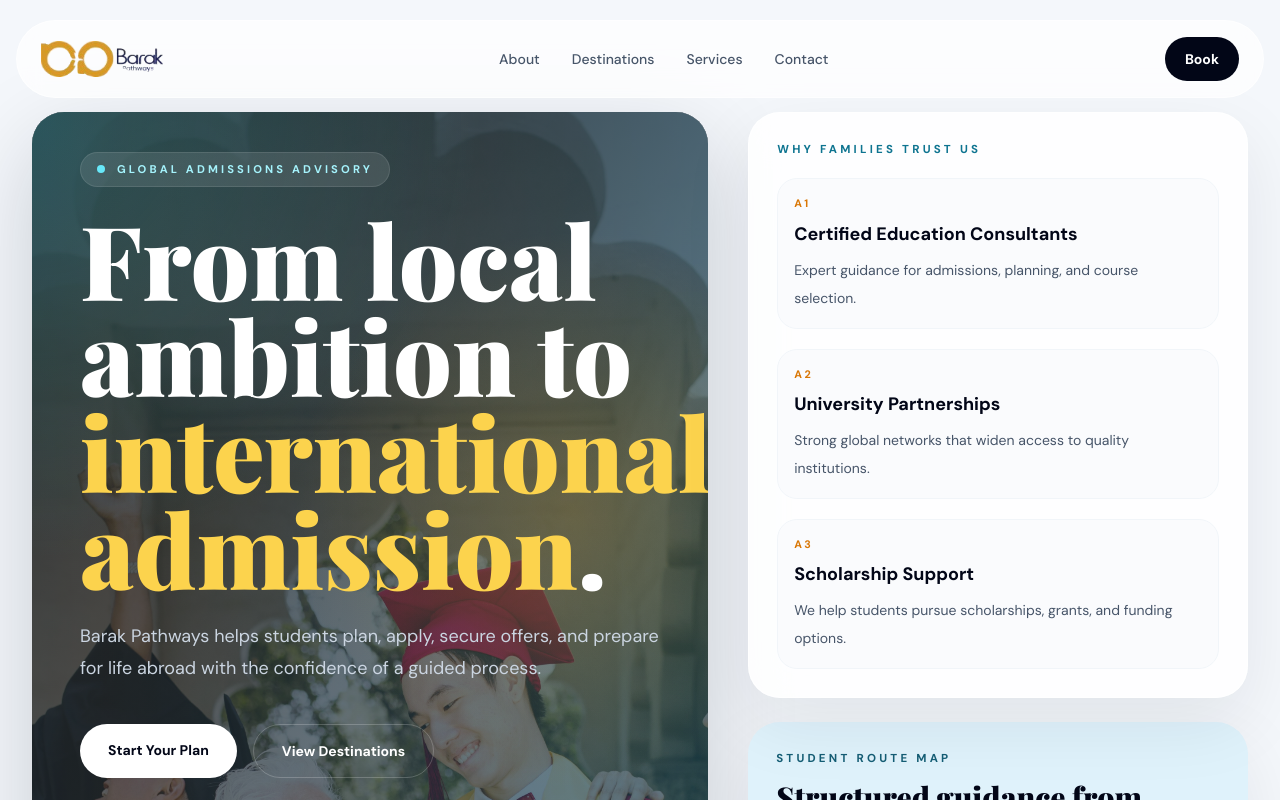
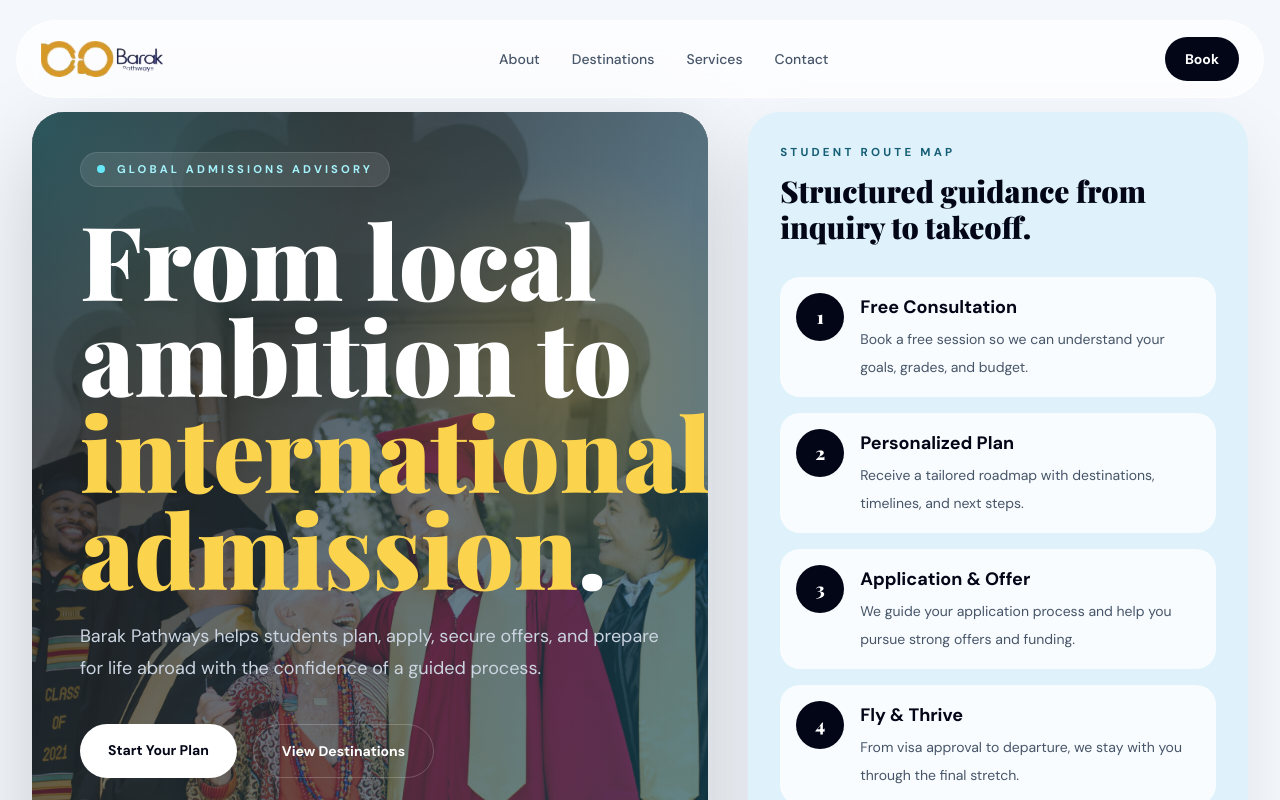
Before and after one commit to Calvis123/ads, a React (Vite) app: page / in a window 1280 px wide. Shown: the top 800 px of the page. Built offline with nearby package versions, Linux system fonts and the light colour scheme.

Commit message:
Simplify hero: remove trust cards, expand route map

```diff
--- a/src/App.jsx
+++ b/src/App.jsx
@@ -340,23 +340,13 @@ export default function App() {
               </div>
             </Reveal>
 
-            <Reveal delay={140} className="grid gap-6">
-              <div className="rounded-[2rem] border border-white/70 bg-white/85 p-7 shadow-[0_25px_70px_rgba(15,23,42,0.08)] backdrop-blur-xl">
-                <div className="text-[0.72rem] font-bold uppercase tracking-[0.28em] text-cyan-700">Why families trust us</div>
-                <div className="mt-5 space-y-5">
-                  {aboutPoints.map((point) => (
-                    <div key={point.title} className="rounded-[1.25rem] border border-slate-100 bg-slate-50/70 p-4">
-                      <div className="text-[0.68rem] font-bold uppercase tracking-[0.24em] text-amber-600">{point.tag}</div>
-                      <div className="mt-2 text-lg font-semibold text-slate-950">{point.title}</div>
-                      <p className="mt-2 text-sm leading-7 text-slate-600">{point.text}</p>
-                    </div>
-                  ))}
+            <Reveal delay={140} className="self-stretch">
+              <div className="flex h-full flex-col overflow-hidden rounded-[2rem] bg-[#dff2fb] p-7 shadow-[0_25px_70px_rgba(15,23,42,0.08)] sm:p-8">
+                <div>
+                  <div className="text-[0.72rem] font-bold uppercase tracking-[0.28em] text-cyan-800">Student route map</div>
+                  <div className="mt-3 text-3xl font-display font-black text-slate-950">Structured guidance from inquiry to takeoff.</div>
                 </div>
-              </div>
-              <div className="overflow-hidden rounded-[2rem] bg-[#dff2fb] p-7 shadow-[0_25px_70px_rgba(15,23,42,0.08)]">
-                <div className="text-[0.72rem] font-bold uppercase tracking-[0.28em] text-cyan-800">Student route map</div>
-                <div className="mt-3 text-3xl font-display font-black text-slate-950">Structured guidance from inquiry to takeoff.</div>
-                <div className="mt-8 space-y-4">
+                <div className="mt-8 grid flex-1 content-start gap-4">
                   {steps.map((step) => (
                     <div key={step.number} className="grid grid-cols-[auto_1fr] gap-4 rounded-[1.25rem] bg-white/80 p-4">
                       <div className="flex h-12 w-12 items-center justify-center rounded-full bg-slate-950 font-display text-lg font-black text-white">
```
